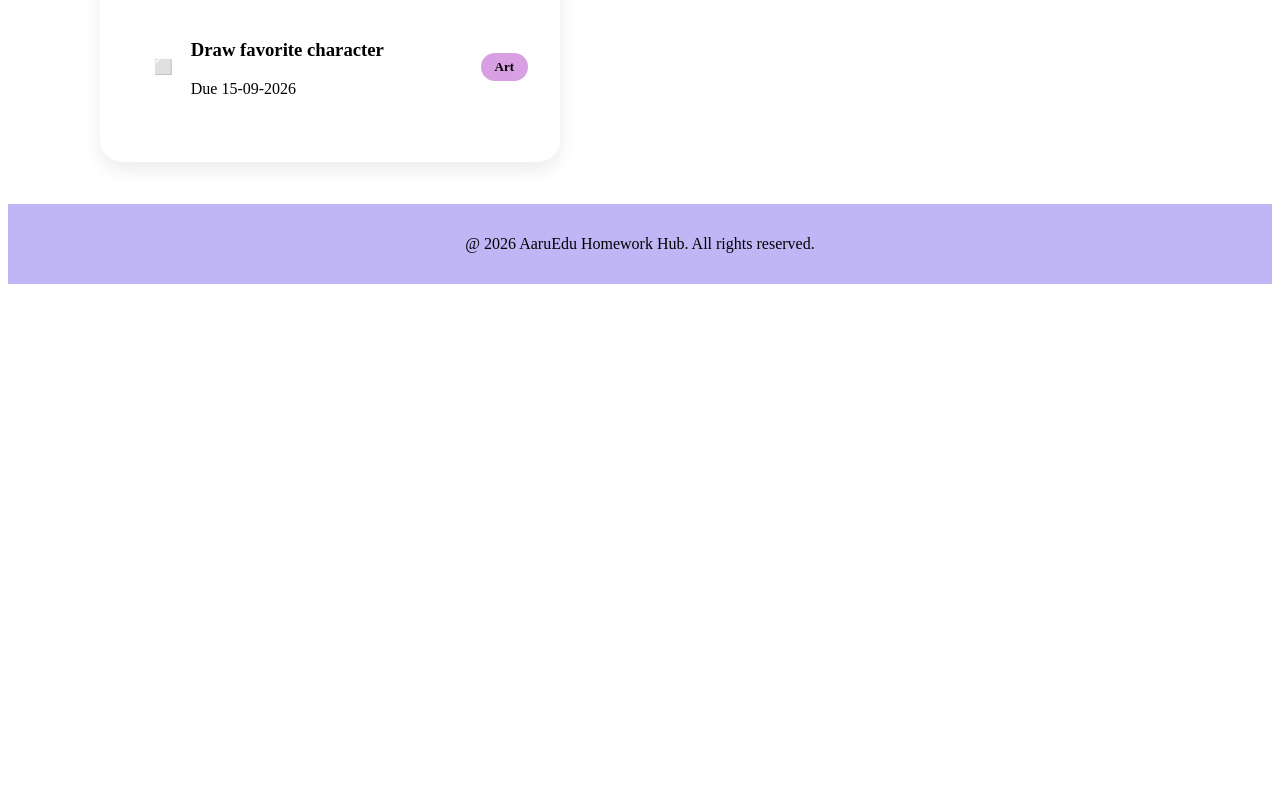
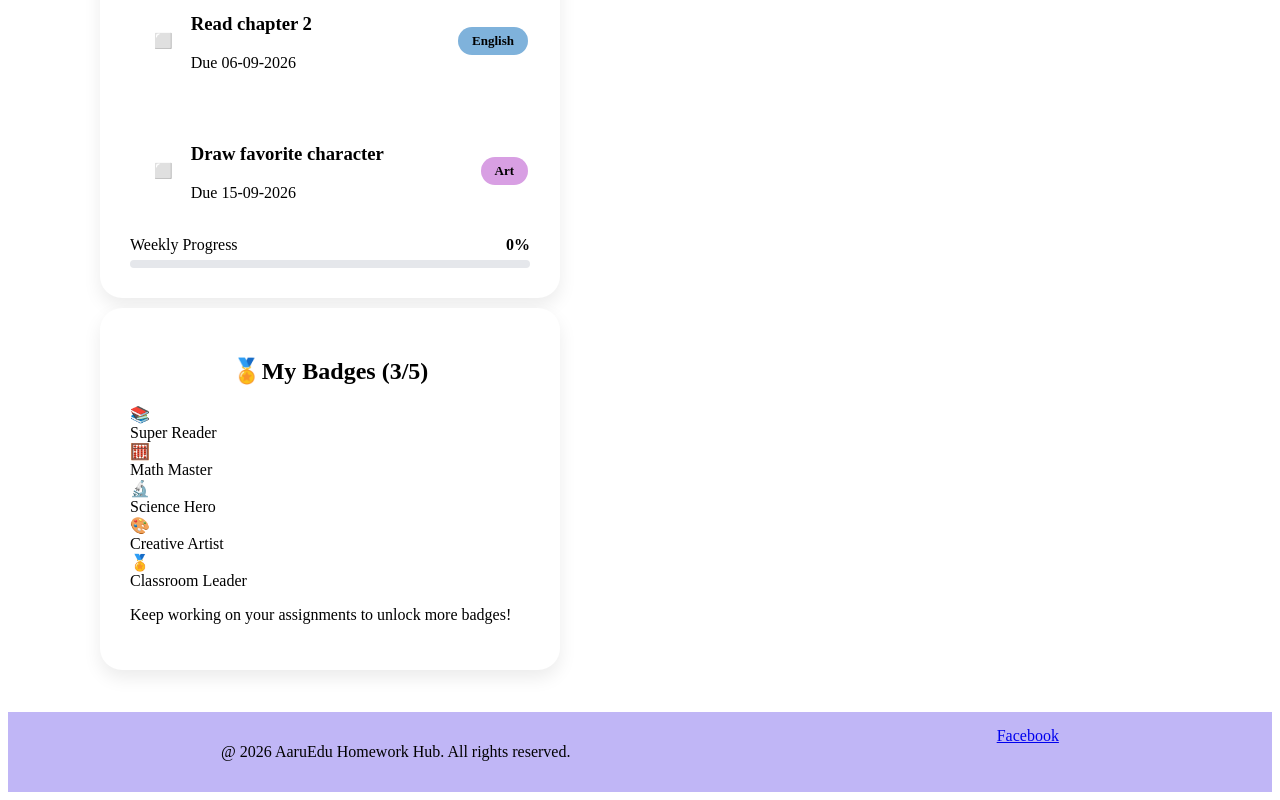
Before and after one commit to pujajathar/homework-hub-frontend-app, a React (Vite) app: page /students in a window 1280 px wide. Shown: the part 757-1557 px from the top of the page. Before the commit the page ends 1049 px from the top, so only its background shows below. Built offline with nearby package versions, Linux system fonts and the light colour scheme.

Commit message:
displayed key summary statistics using cards on student dashboard

```diff
--- a/src/App.jsx
+++ b/src/App.jsx
@@ -7,7 +7,7 @@ import AssignmentList from './components/AssignmentList/AssignmentList';
 import ParentsPage from './components/ParentsPage/ParentsPage';
 import TeachersPage from './components/TeachersPage/TeachersPage';
 import StudentsPage from './components/StudentsPage/StudentsPage';
-import { mockAssignments, mockStudents } from './components/mockData';
+import { mockAssignments, mockStudents, mockBadges, mockMessages } from './components/mockData';
 import AssignmentForm from './components/AssignmentForm';
 import Header from './components/Header/Header';
 import Footer from './components/Footer/Footer';
@@ -25,6 +25,7 @@ function App() {
     };
  return (
   <div className='app'>
+    <Header />
   <main>
      <Routes>
     <Route path='/' element={<HomePage />} />
@@ -41,6 +42,7 @@ function App() {
     <Route path='/students' element={<StudentsPage
     assignments={assignments}
     setAssignments={setAssignments}
+    toggleComplete={toggleComplete}
     />} />
   </Routes>
    </main>
--- a/src/components/Footer/Footer.css
+++ b/src/components/Footer/Footer.css
@@ -1,7 +1,8 @@
 
 .footer {
     display: flex;
-    justify-content: center;
+
+    justify-content: space-around;
     background-color: rgba(165, 152, 242, 0.7);;
     text-align: center;
     background-size: cover;
--- a/src/components/Footer/Footer.jsx
+++ b/src/components/Footer/Footer.jsx
@@ -1,11 +1,18 @@
 import './Footer.css';
+import facebook from "../../assets/images/facebook.png"
 function Footer() {
     return (
         <footer className="footer">
             <p>
                 @ 2026 AaruEdu Homework Hub. All rights reserved.
             </p>
-
+            <a
+            href={facebook}
+            target='_blank'
+            rel='noopener noreferrer'
+            >
+              Facebook
+            </a>
 
 
         </footer>
--- a/src/components/HomePage/HomePage.jsx
+++ b/src/components/HomePage/HomePage.jsx
@@ -4,18 +4,11 @@ import './HomePage.css';
 import Header from "../Header/Header";
 import Footer from "../Footer/Footer";
 
-
-
-
-
 function HomePage () {
  const navigate = useNavigate();
 return (
- <div className="home">
-   <Header />
-
-
-   <div className="tagline">
+ <div>
+  <div className="tagline">
       <h1>AaruEdu - Homework Hub</h1>
       <h2>For Elementary Schools</h2>
       <p>AaruEdu Homework Hub connects students, parents, and teachers in one place.<br/>
@@ -27,9 +20,7 @@ return (
       <button onClick={() => navigate("/teachers")}>👩‍🏫 I'm a Teacher</button>
       <button onClick={() => navigate("/students")}>🧑‍🎓 I'm a Student</button>
    </div>
-
-
-   <h2>Choose your role to get started</h2>
+  <h2>Choose your role to get started</h2>
    <div className="select-card">
 
     <div className="role-card" onClick={() => navigate("/parents")}>
@@ -44,9 +35,7 @@ return (
       <h3>🧑‍🎓 Students</h3>
       <p>View assignments, track progress and contact teachers easily</p>
    </div>
-
-   </div>
-
+ </div>
 </div>
 
 );
--- a/src/components/ParentsPage/ParentsPage.jsx
+++ b/src/components/ParentsPage/ParentsPage.jsx
@@ -19,8 +19,7 @@ function ParentsPage ({ assignments, toggleComplete }) {
     const pending = assignments.filter(a => !a.completed).length;
     const progressPct = assignments.length > 0 ? Math.round((completed/assignments.length)*100) : 0;
     const unread = mockMessages.filter(m => !m.read).length;
-
-     const handleChange = (e) => {
+    const handleChange = (e) => {
 
     const {name, value} = e.target;
         setSubmitted(false);  //message disappears after user starts typing
@@ -49,13 +48,7 @@ function ParentsPage ({ assignments, toggleComplete }) {
         })
     }
  return (
-    <div>
-         <Header />
-
-    <div className="dashboard">
-
-
-
+       <div className="dashboard">
             <Link to={"/"}>Home</Link>
             <h1>Parent Dashboard</h1>
             <section className="stat-row">
@@ -132,7 +125,6 @@ function ParentsPage ({ assignments, toggleComplete }) {
             </section>
             </div>
         </div>
-    </div>
     )
 }
 export default ParentsPage;
--- a/src/components/StudentsPage/StudentsPage.jsx
+++ b/src/components/StudentsPage/StudentsPage.jsx
@@ -2,15 +2,17 @@ import { Link } from "react-router-dom";
 import Header from "../Header/Header";
 import './StudentsPage.css';
 import AssignmentList from "../AssignmentList/AssignmentList";
-import { mockAssignments, mockStudent, mockBadges, mockTeacher } from "../mockData";
+import { mockAssignments, mockStudent, mockBadges, mockTeacher, mockStudents } from "../mockData";
 import ParentsPage from "../ParentsPage/ParentsPage";
+import { useState } from "react";
 
-function StudentsPage ({assignments, toggleComplete}) {
-
- const completed = assignments.filter(a => a.status === "completed");
+function StudentsPage ({ assignments, toggleComplete }) {
+ const [assignment, setAssignment] = useState(mockAssignments);
+ const completed = assignments.filter(a => a.completed).length;
  const total = assignments.length;
  const progressPct = (total > 0) ? Math.round((completed / total) * 100) : 0;
  const earnedCount = mockBadges.filter(b => b.earned).length;
+
 
 
     return (
@@ -43,9 +45,36 @@ function StudentsPage ({assignments, toggleComplete}) {
                 <h2>📚🎯 My Homework</h2>
                 <AssignmentList
                 assignments={assignments}
-                onToggle={toggleComplete}
+                toggleComplete={toggleComplete}
                 />
+                <div className="progress-section">
+                    <div className="progress-label">
+                        <span>Weekly Progress</span>
+                        <strong>{progressPct}%</strong>
+                    </div>
+                    <div className="progress-bar-wrap">
+                        <div className="progress-bar-fill" style={{ width: `${progressPct}`}} />
+                    </div>
+                </div>
             </section>
+
+            <div>
+                <section className="card">
+                    <h2>🏅My Badges ({earnedCount}/{mockBadges.length})</h2>
+                    <div className="badge-grid">
+                        {mockBadges.map(({id, icon, name, earned}) => (
+                            <div className="badge-item" key={id}>
+                                <div className={`badge-icon ${earned ? "earned" : "notearned"}`}>
+                                    {icon}
+                                </div>
+                                <span className="badge-name">{name}</span>
+                            </div>
+                        ))}
+                    </div>
+                    < p className="badge-hint">Keep working on your assignments to unlock more badges! </p>
+                </section>
+
+            </div>
         </div>
 
 
--- a/src/components/TeachersPage/TeachersPage.jsx
+++ b/src/components/TeachersPage/TeachersPage.jsx
@@ -60,10 +60,7 @@ function TeachersPage ({ assignments, setAssignments, toggleComplete}) {
     }
     return (
     <div>
-        <Header />
        <div className="dashboard">
-
-
         <header className="dashboard-header">
             <div className="header-text">
             <h1>Teacher Dashboard</h1>
```
Also changed, not shown: src/assets/images/facebook.png (added).
